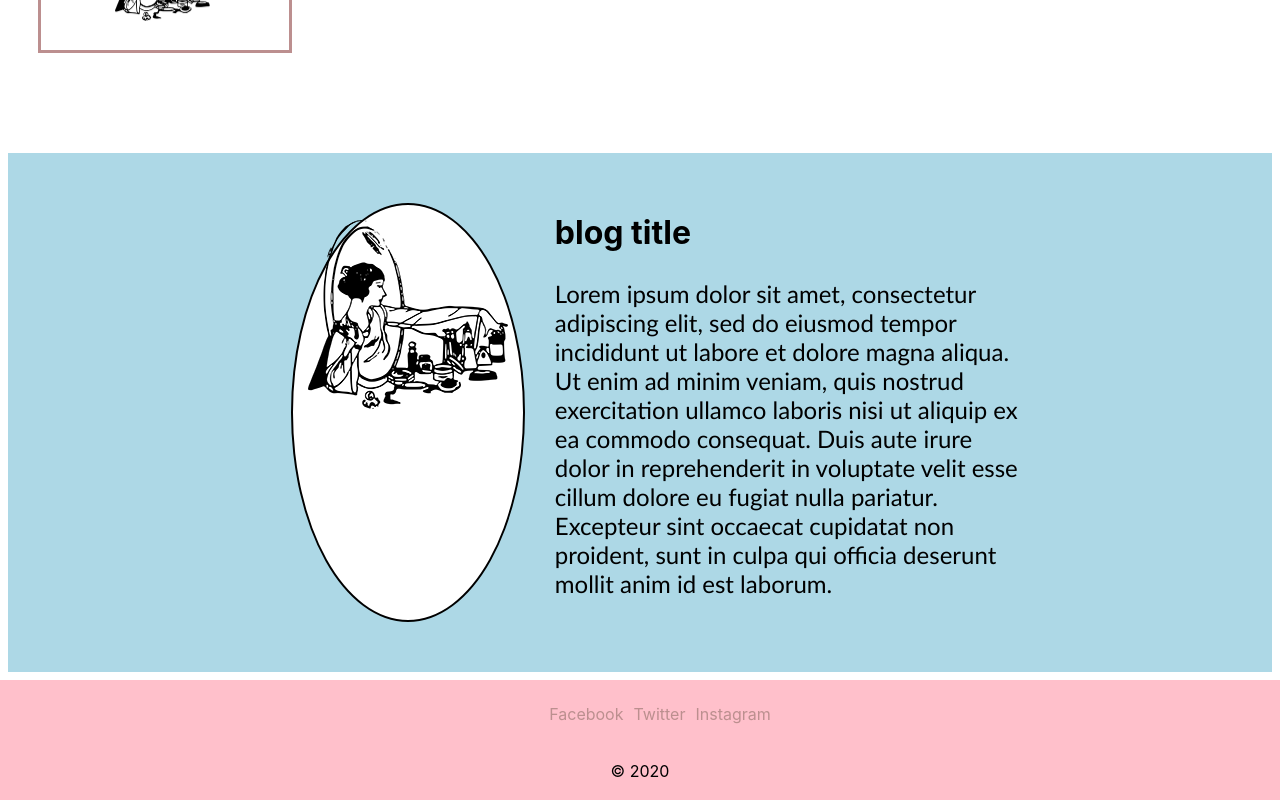
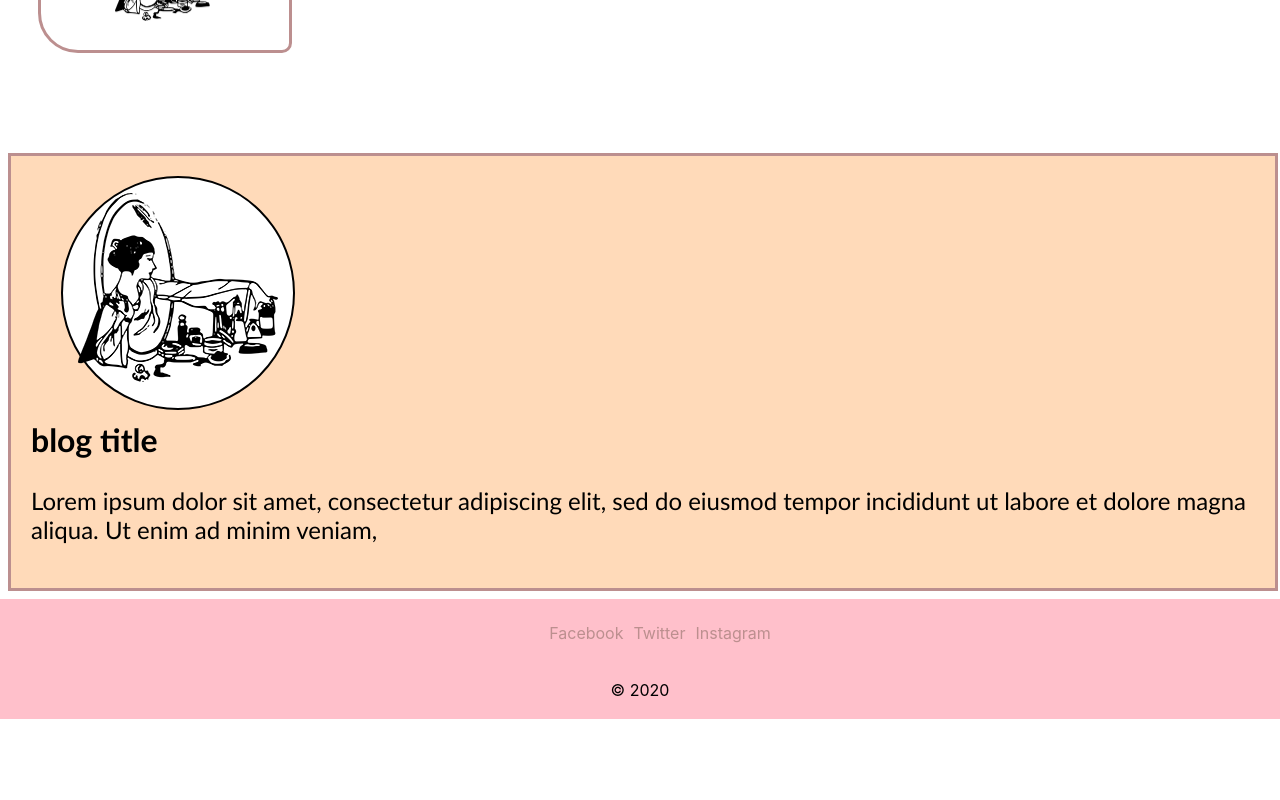
Before and after one commit to vangpache/project-brows, a React (Create React App) app: page /#/home in a window 1280 px wide. Shown: the part 1045-1845 px from the top of the page. After the commit the page ends 1764 px from the top, so only its background shows below. Built offline with nearby package versions, Linux system fonts and the light colour scheme.

Commit message:
adding responsiveness to home blog hero

```diff
--- a/src/components/App/App.css
+++ b/src/components/App/App.css
@@ -12,9 +12,7 @@
   background-size: cover;
   align-items: center;
   font-size: 1.5em;
-  /* margin: 0 200px; */
   height: 300px;
-  /* width: 100% */
 }
 
 .App-header::after {
@@ -31,11 +29,9 @@ nav ul li {
   color: white;
   font-weight: bold;
   font-family: 'Gill Sans', 'Gill Sans MT', Calibri, 'Trebuchet MS', sans-serif;
-  /* background-color: lightblue; */
 }
 
 nav {
-  /* background-color: black; */
   float: right;
   margin:10px 50px 0px 0px;
 }
@@ -68,6 +64,7 @@ nav  a:hover {
   width: 200px;
   font-family: 'Gill Sans', 'Gill Sans MT', Calibri, 'Trebuchet MS', sans-serif;
   font-size: 1.5em;
+  border-radius: 10px 40px 10px;
 }
 
 .BoxContainers div:hover {
@@ -82,26 +79,33 @@ nav  a:hover {
 }
 
 .BlogContainer {
-  background-color: lightblue;
+  background-color: peachpuff;
+  width: 100%;
+  border: 3px solid rosybrown;
 }
 
 .BlogContainer-div {
   display: inline-flex;
-  margin: 50px 20%;
+  flex-direction: row;
+  flex-wrap: wrap;
+  margin: 20px;
 }
 
 .featuredBlogImage {
   background-color: white;
-  vertical-align: top;
   padding: 15px;
   margin: 0 30px;
+  width: 200px;
+  height: 200px;
   border-radius: 50%;
-  border: 2px solid black
+  border: 2px solid black;
 }
 
 .featuredBlogText {
   text-align: left;
   padding-top: 10px;
+  font-family: 'Gill Sans', 'Gill Sans MT', Calibri, 'Trebuchet MS', sans-serif;
+  display:  block;
 }
 
 .featuredBlogHeading {
@@ -110,14 +114,11 @@ nav  a:hover {
 }
 
 .featuredBlog {
-  font-family: 'Gill Sans', 'Gill Sans MT', Calibri, 'Trebuchet MS', sans-serif;
   font-size: 1.5em;
-  /* padding-right: 400px; */
 }
 
 .FooterDiv {
   background-color: pink;
-  /* display: inline-flex; */
   text-align: center;
   padding: 3px;
 }
--- a/src/components/Home/Home.jsx
+++ b/src/components/Home/Home.jsx
@@ -45,7 +45,7 @@ class Home extends Component {
                 </div>
                 <div className="featuredBlogText">
                         <h2 className="featuredBlogHeading">blog title</h2>
-                        <p className="featuredBlog">Lorem ipsum dolor sit amet, consectetur adipiscing elit, sed do eiusmod tempor incididunt ut labore et dolore magna aliqua. Ut enim ad minim veniam, quis nostrud exercitation ullamco laboris nisi ut aliquip ex ea commodo consequat. Duis aute irure dolor in reprehenderit in voluptate velit esse cillum dolore eu fugiat nulla pariatur. Excepteur sint occaecat cupidatat non proident, sunt in culpa qui officia deserunt mollit anim id est laborum.</p>
+                        <p className="featuredBlog">Lorem ipsum dolor sit amet, consectetur adipiscing elit, sed do eiusmod tempor incididunt ut labore et dolore magna aliqua. Ut enim ad minim veniam,</p>
                 </div>
                 </div>
             </div>
```
